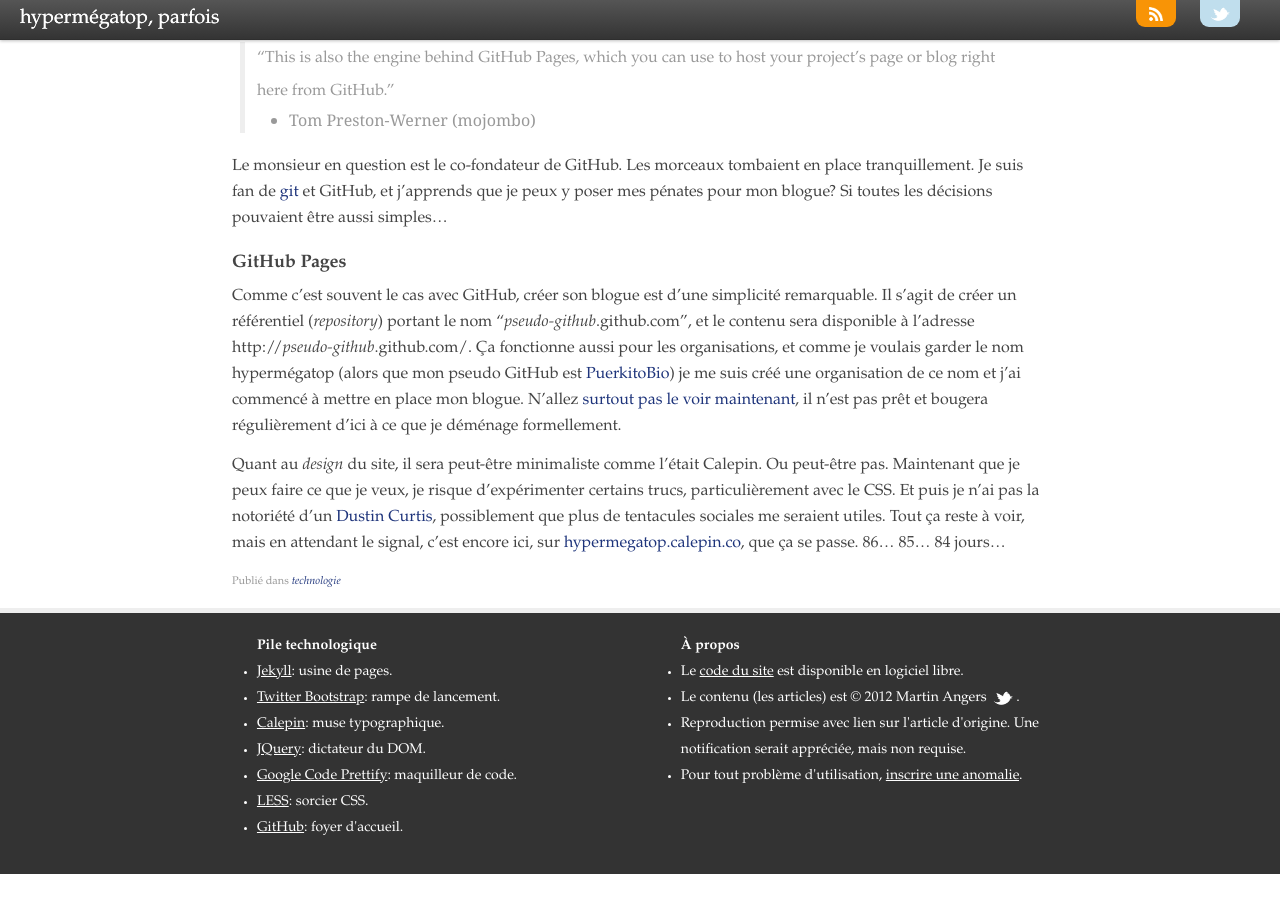
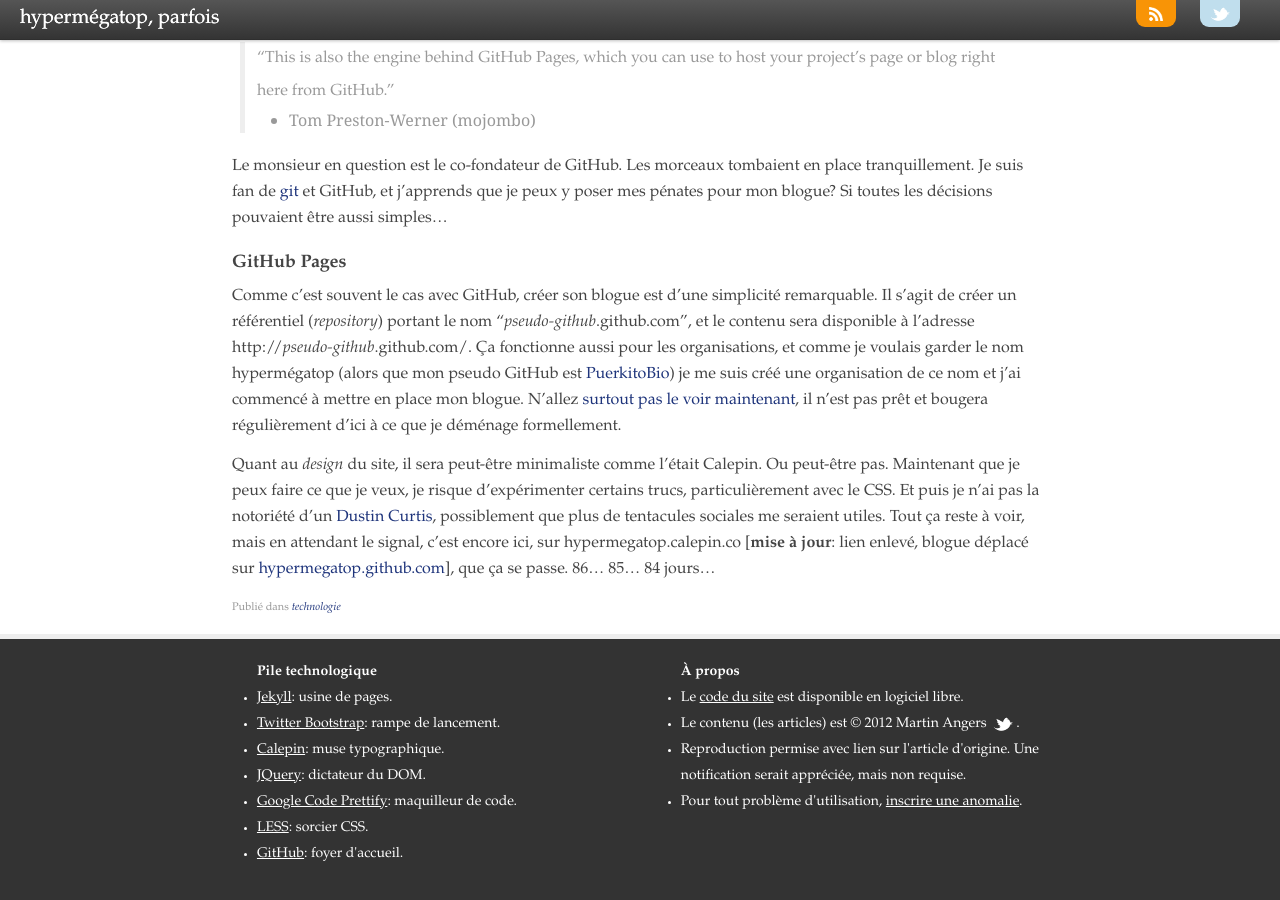
Before and after one commit to hypermegatop/hypermegatop.github.com, a Jekyll site: the page built from _posts/2012-04-23-je-suis-venu-te-dire-que-je-men-vais.md, in a window 1280 px wide and 900 px high, scrolled down 747 px. Built offline with Jekyll 4.4.1, drawn with Linux system fonts in a browser that asks for light colours; nearby versions of some CDN libraries; Markdown is read by kramdown in place of the engine named in the settings; comment, search, counter and statistics services are not loaded; before the commit the page ends 1621 px from its top, so only the background shows below that.

Commit message:
self-links corrected to github.com

```diff
--- a/_posts/2012-04-23-je-suis-venu-te-dire-que-je-men-vais.md
+++ b/_posts/2012-04-23-je-suis-venu-te-dire-que-je-men-vais.md
@@ -31,10 +31,10 @@
 
 Comme c'est souvent le cas avec GitHub, créer son blogue est d'une simplicité remarquable. Il s'agit de créer un référentiel (*repository*) portant le nom "*pseudo-github*.github.com", et le contenu sera disponible à l'adresse http://*pseudo-github*.github.com/. Ça fonctionne aussi pour les organisations, et comme je voulais garder le nom hypermégatop (alors que mon pseudo GitHub est [PuerkitoBio][]) je me suis créé une organisation de ce nom et j'ai commencé à mettre en place mon blogue. N'allez [surtout pas le voir maintenant][hmt], il n'est pas prêt et bougera régulièrement d'ici à ce que je déménage formellement.
 
-Quant au *design* du site, il sera peut-être minimaliste comme l'était Calepin. Ou peut-être pas. Maintenant que je peux faire ce que je veux, je risque d'expérimenter certains trucs, particulièrement avec le CSS. Et puis je n'ai pas la notoriété d'un [Dustin Curtis][dcurt], possiblement que plus de tentacules sociales me seraient utiles. Tout ça reste à voir, mais en attendant le signal, c'est encore ici, sur [hypermegatop.calepin.co][hmtold], que ça se passe. 86... 85... 84 jours...
+Quant au *design* du site, il sera peut-être minimaliste comme l'était Calepin. Ou peut-être pas. Maintenant que je peux faire ce que je veux, je risque d'expérimenter certains trucs, particulièrement avec le CSS. Et puis je n'ai pas la notoriété d'un [Dustin Curtis][dcurt], possiblement que plus de tentacules sociales me seraient utiles. Tout ça reste à voir, mais en attendant le signal, c'est encore ici, sur hypermegatop.calepin.co [**mise à jour**: lien enlevé, blogue déplacé sur [hypermegatop.github.com][hmt]], que ça se passe. 86... 85... 84 jours...
 
 [tw1]: https://twitter.com/#!/calepinapp/status/192335906479415296
-[kod]: http://hypermegatop.calepin.co/meta-billet-un-mot-sur-le-calepin.html
+[kod]: http://hypermegatop.github.com/2012/02/meta-billet-un-mot-sur-le-calepin.html
 [ghcalepin]: https://github.com/jokull/calepin
 [scriptogram]: http://scriptogr.am
 [git]: http://git-scm.com/
```
Also changed, not shown: other parts of _posts/2012-04-23-je-suis-venu-te-dire-que-je-men-vais.md (+0 -1 lines), _posts/2012-03-05-npm-la-base-essentielle-pour-debuter-avec-nodejs.md (+1 -1 lines), _posts/2012-03-12-npm-shrinkwrap-comment-controler-ses-dependances.md (+1 -1 lines), _posts/2012-03-27-experimentations-sur-injection-de-dependance-avec-nodejs.md (+1 -1 lines), _posts/2012-04-02-implementjs-typage-fort-et-javascript.md (+1 -1 lines).
